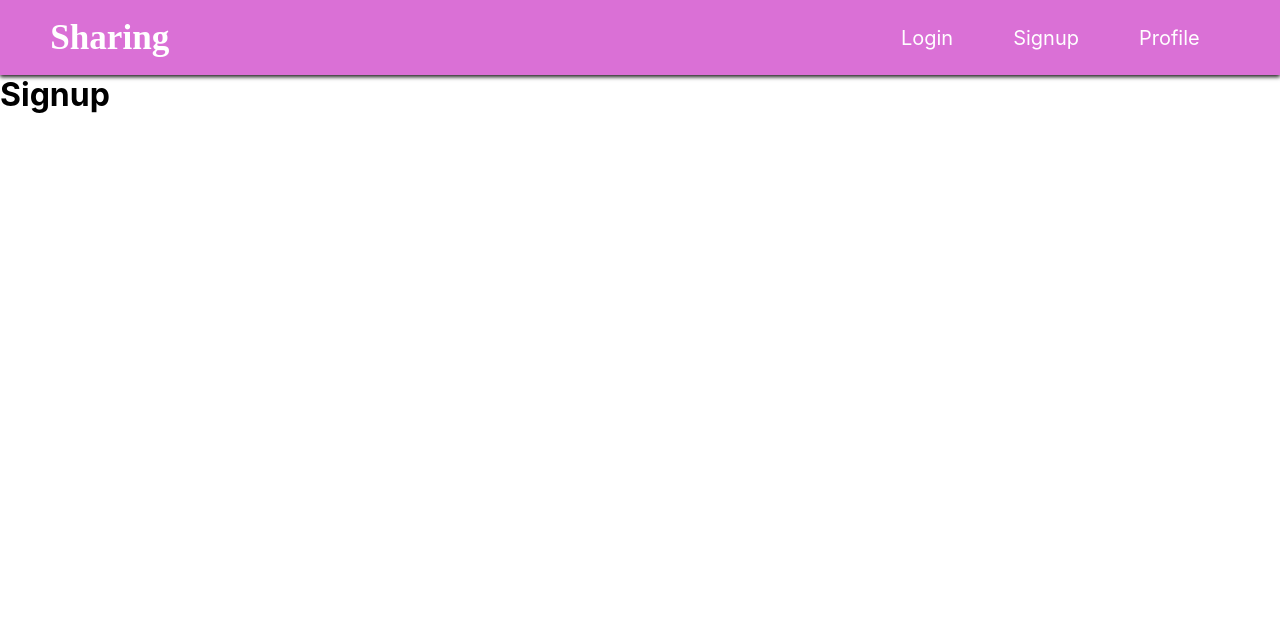
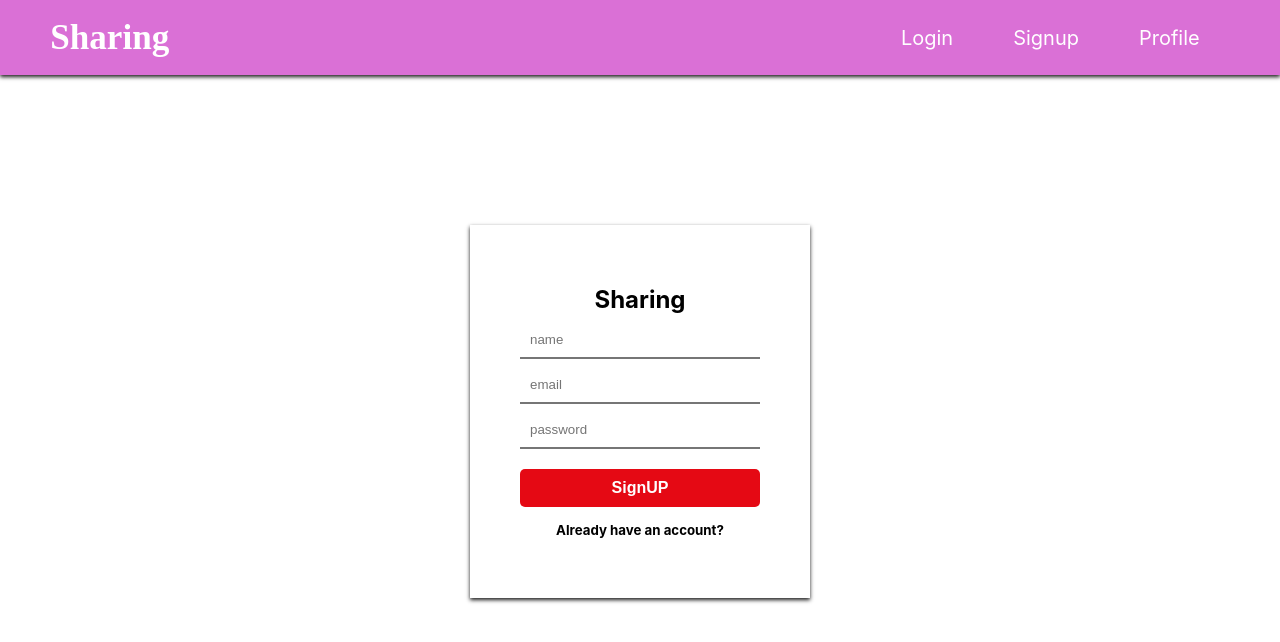
Before and after one commit to ggarushi/sharing, a React (Create React App) app in the folder client/: page /signup in a window 1280 px wide. Shown: the top 642 px of the page. Built offline with nearby package versions, Linux system fonts and the light colour scheme; a web font is replaced by a local one.

Commit message:
signup screeen added

```diff
--- a/client/src/App.css
+++ b/client/src/App.css
@@ -44,3 +44,6 @@ input:focus{
     padding:10px 20px;
     width:100%;
 }
+.bottom{
+   margin-top:15px;
+}
--- a/client/src/Components/screens/Login.js
+++ b/client/src/Components/screens/Login.js
@@ -1,5 +1,6 @@
 import React from 'react';
 import '../../App.css';
+import {Link} from 'react-router-dom';
 const Login=()=>{
     return (
         <div className="top-card">
@@ -14,6 +15,9 @@ const Login=()=>{
                 <button className="signin_button">
                     SignIn
                 </button>
+                <h5 className="bottom">
+                    <Link to="/signup" style={{textDecoration:"none",color:"black"}}>Don't have an account?</Link>
+                </h5>
             </div>
         </div>
     )
--- a/client/src/Components/screens/Signup.js
+++ b/client/src/Components/screens/Signup.js
@@ -1,5 +1,27 @@
 import React from 'react';
+import {Link} from 'react-router-dom';
 const Signup=()=>{
-    return <h1>Signup</h1>
+    return (
+        <div className="top-card">
+        <div className="auth-card">
+            <h2>Sharing</h2>
+            <input className="signin_input" type="text"
+            placeholder="name"
+            />
+            <input className="signin_input" type="text"
+            placeholder="email"
+            />
+            <input className="signin_input" type="text"
+            placeholder="password"
+            />
+            <button className="signin_button">
+                SignUP
+            </button>
+            <h5 className="bottom">
+                    <Link to="signin" style={{textDecoration:"none",color:"black"}}>Already have an account?</Link>
+                </h5>
+        </div>
+    </div>
+    );
 }
 export default Signup;
```
